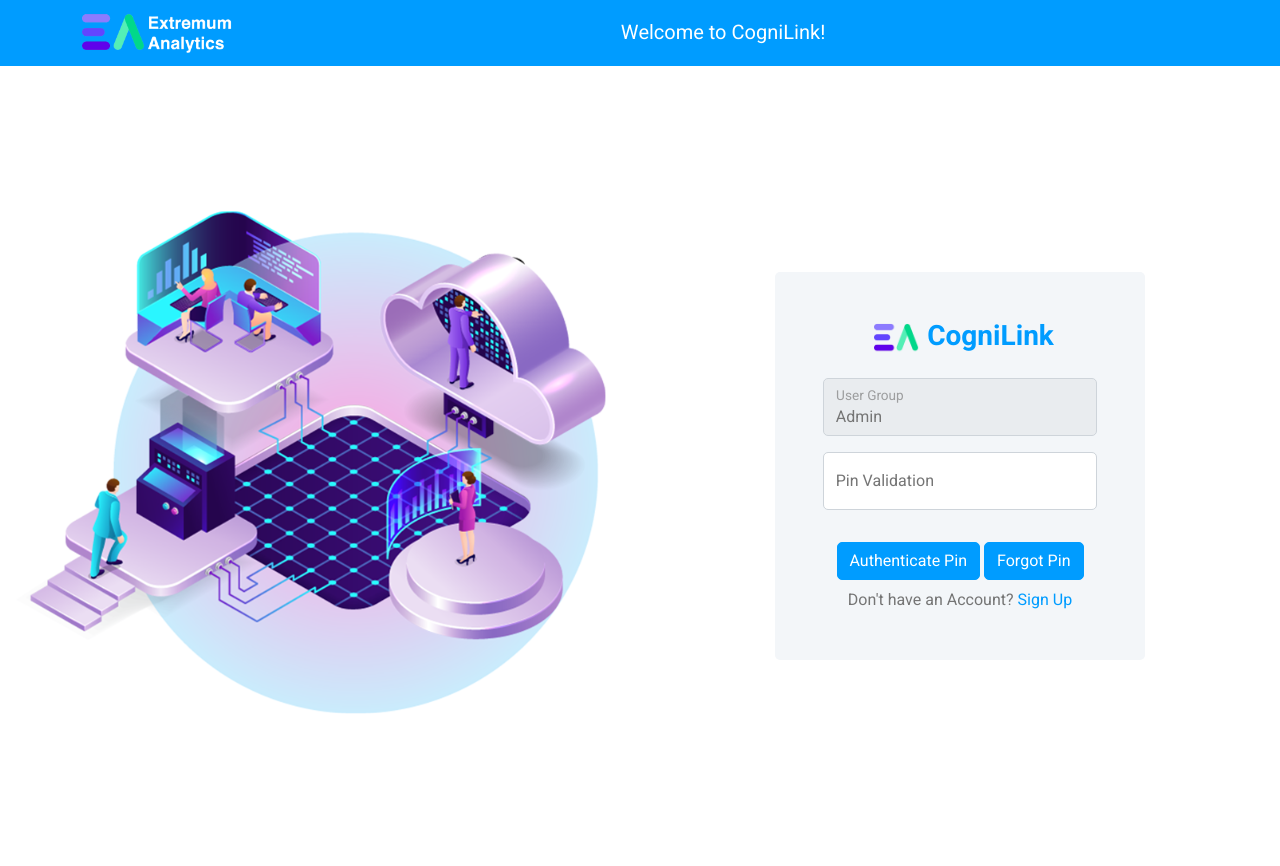
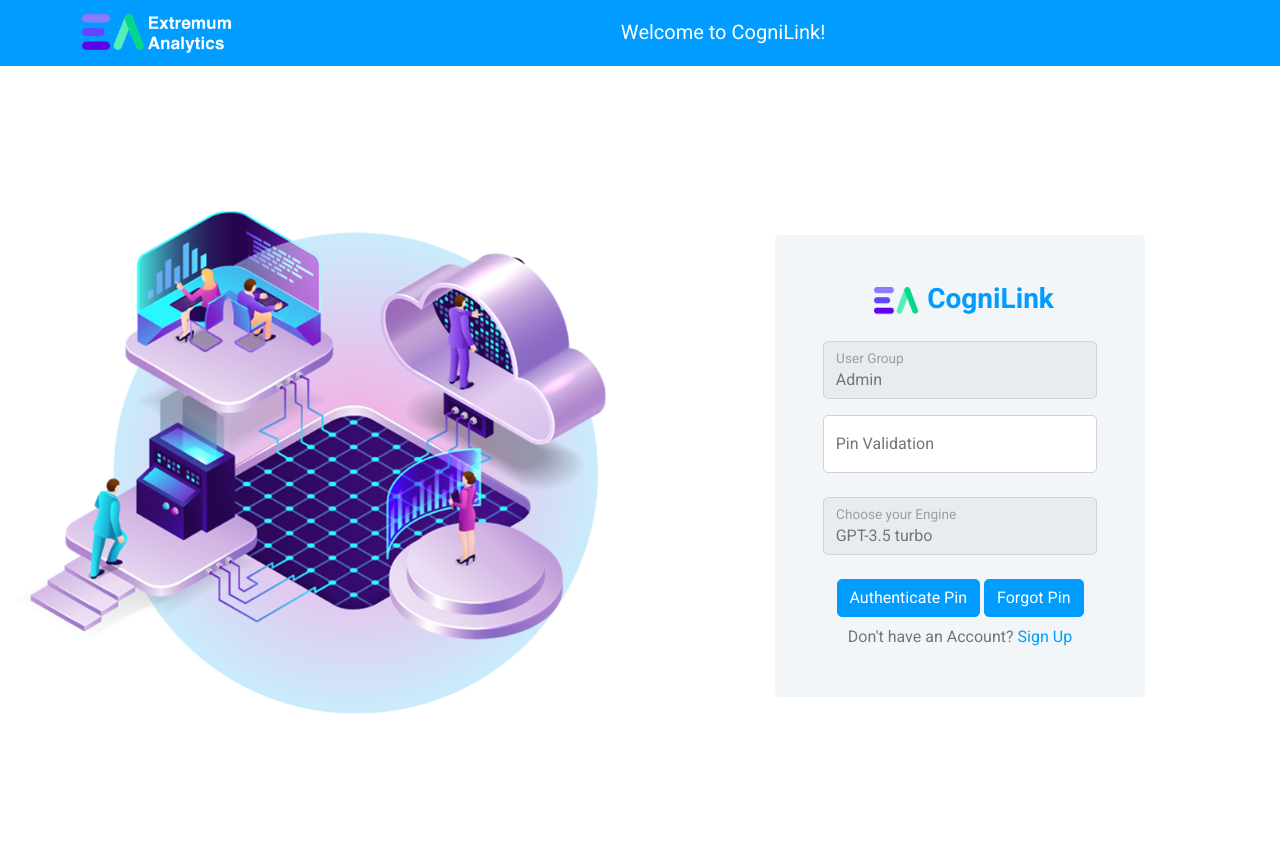
Before and after one commit to ExtremumAnalytics/Test_Load, a Flask app: page / in a window 1280 px wide. Run offline with Flask 3, Linux system fonts and the light colour scheme; parts of the project's set-up code (start-up, migrations or seed data) failed here and were passed over; some libraries are stand-ins or nearby versions.

Commit message:
add search engine feature

```diff
--- a/Templates/index.html
+++ b/Templates/index.html
@@ -93,6 +93,14 @@
                                 <input type="password" class="form-control" id="main_UserPin" placeholder="User Pin">
                                 <label for="floatingPassword">Pin Validation</label>
                             </div>
+                            <div class="form-floating mb-3">
+                                <select class="dropdown form-control" name="engine_menu">
+                                    <option value="GPT-3.5 turbo" name="engine_menu">GPT-3.5 turbo</option>
+                                    <option value="GPT-4" name="engine_menu">GPT-4</option>
+                                    <option value="GPT-4o" name="engine_menu">GPT-4o</option>
+                                </select>
+                                <label for="floatingInput">Choose your Engine</label>
+                            </div>
                             <div class="col-lg-12 d-flex justify-content-center mb-2">
                                 <div class="button-group mt-2">
                                     <button type="submit" id="submitButton" class="btn btn-primary mr-2">Authenticate Pin</button>
--- a/app.py
+++ b/app.py
@@ -89,16 +89,16 @@ import traceback
 import io
 
 # for default Azure account use only
-openapi_key = "OPENAI-API-KEY"
-KVUri = f"https://eavault.vault.azure.net/"
-credential = DefaultAzureCredential()
-client = SecretClient(vault_url=KVUri, credential=credential)
-retrieved_secret = client.get_secret(openapi_key)
-main_key = retrieved_secret.value
-
-# # for local use only
-# load_dotenv()
-# main_key = os.environ["Main_key"]
+# openapi_key = "OPENAI-API-KEY"
+# KVUri = f"https://eavault.vault.azure.net/"
+# credential = DefaultAzureCredential()
+# client = SecretClient(vault_url=KVUri, credential=credential)
+# retrieved_secret = client.get_secret(openapi_key)
+# main_key = retrieved_secret.value
+
+# for local use only
+load_dotenv()
+main_key = os.environ["Main_key"]
 
 # os.environ["OPENAI_API_TYPE"] s= "azure"
 # os.environ["OPENAI_API_BASE"] = "https://ea-openai.openai.azure.com/"
@@ -112,7 +112,6 @@ os.environ["OPENAI_API_KEY"] = main_key
 os.environ["OPENAI_API_VERSION"] = "2023-05-15"
 os.environ["AZURE_OPENAI_ENDPOINT"] = "https://ea-openai.openai.azure.com/"
 
-llm = AzureChatOpenAI(azure_deployment="gpt-35-turbo", model_name="gpt-4", temperature=0.50)
 embeddings = AzureOpenAIEmbeddings(azure_deployment='text-embedding')
 
 chunk_size = 8000
@@ -147,25 +146,39 @@ nltk.download('vader_lexicon')
 nltk.download('stopwords')
 nltk.download('punkt')
 
-# # blob storage use locally.
-# account_name = os.environ['account_name']
-# account_key = os.environ['account_key']
-# container_name = os.environ['container_name']
-# # Create a BlobServiceClient object
-# connection_string = f"DefaultEndpointsProtocol=https;AccountName={account_name};AccountKey={account_key};EndpointSuffix=core.windows.net"
-# blob_service_client = BlobServiceClient.from_connection_string(connection_string)
+# blob storage use locally.
+account_name = os.environ['account_name']
+account_key = os.environ['account_key']
+container_name = os.environ['container_name']
+# Create a BlobServiceClient object
+connection_string = f"DefaultEndpointsProtocol=https;AccountName={account_name};AccountKey={account_key};EndpointSuffix=core.windows.net"
+blob_service_client = BlobServiceClient.from_connection_string(connection_string)
+container_client = blob_service_client.get_container_client(container_name)
+
+
+# # for Azure server use only
+# account_name = "testcongnilink"
+# container_name = "congnilink-container"
+#
+# account_url = "https://testcongnilink.blob.core.windows.net"
+# default_credential = DefaultAzureCredential()
+#
+# blob_service_client = BlobServiceClient(account_url, credential=default_credential)
 # container_client = blob_service_client.get_container_client(container_name)
 
 
-# for Azure server use only
-account_name = "testcongnilink"
-container_name = "congnilink-container"
-
-account_url = "https://testcongnilink.blob.core.windows.net"
-default_credential = DefaultAzureCredential()
-
-blob_service_client = BlobServiceClient(account_url, credential=default_credential)
-container_client = blob_service_client.get_container_client(container_name)
+def set_model():
+    model = session.get('engine', 'gpt-4-0125-preview')  # Default to 'gpt-4-0125-preview'
+    if model == "GPT-3.5 turbo":
+        deployment_name = "gpt-35-turbo"
+    elif model == "GPT-4":
+        deployment_name = "gpt-4-0125-preview"
+    elif model == "GPT-4o":
+        deployment_name = ""
+    else:
+        deployment_name = "gpt-4-0125-preview"
+    return  deployment_name
+
 
 
 def create_or_pass_folder(container_client, session):
@@ -506,7 +519,10 @@ def get_vectostore(text_chunks):
 
 
 def get_conversation_chain(vectorstore):
-    llm = AzureChatOpenAI(azure_deployment="gpt-35-turbo")
+
+    # llm = AzureChatOpenAI(azure_deployment="gpt-35-turbo")
+    deployment_name=set_model()
+    llm = AzureChatOpenAI(azure_deployment=deployment_name)
 
     template = """Use the following pieces of context to answer the question at the end. If you don't know the answer,
     just say that you don't know, don't try to make up an answer. Use three sentences maximum. Keep the answer as concise as possible.
@@ -527,10 +543,14 @@ def get_conversation_chain(vectorstore):
 
 # Start Summarization section --------
 
-def custom_summary(docs, llm, custom_prompt, chain_type):
+def custom_summary(docs, custom_prompt, chain_type):
     custom_prompt = custom_prompt + """:\n {text}"""
     COMBINE_PROMPT = PromptTemplate(template=custom_prompt, input_variables=["text"])
     MAP_PROMPT = PromptTemplate(template="Summarize:\n{text}", input_variables=["text"])
+    model=session['engine']
+    deployment_name=set_model()
+    llm = AzureChatOpenAI(azure_deployment=deployment_name, model_name=model, temperature=0.50)
+
     if chain_type == "map_reduce":
         chain = load_summarize_chain(llm, chain_type=chain_type,
                                      map_prompt=MAP_PROMPT,
@@ -1055,6 +1075,9 @@ def home():
     if request.method == "POST":
         pin = request.form.get('authpin')
         group_user = request.form.get('Grp_usr')
+            # Select Engine
+        engine= request.form.get('engine')
+
         print(group_user, pin)
 
         # Map group_user to role_id (Admin=1, Guest=2, ML Engine=3)
@@ -1073,6 +1096,7 @@ def home():
             session.modified = True
             session['logged_in'] = True
             session['login_pin'] = user.login_pin
+            session['engine']=engine
             session['bar_chart_ss'] = {}
             session['over_all_readiness'] = 0
             session['total_success_rate'] = 0
@@ -1402,7 +1426,7 @@ def handle_summary_input(data):
                              for document in documents_list]
 
         for filename, document in flattened_entries:
-            summary = custom_summary(document, llm, custom_p, chain_type)
+            summary = custom_summary(document, custom_p, chain_type)
             key = f'{filename}--{counter}--'
             summary_dict = {'key': key, 'value': summary}
             summ.append(summary_dict)
@@ -1780,13 +1804,14 @@ def handle_eda_process(data):
         print("question----->", question)
         if question:
             logger.info("SocketIO Eda_Process Question received.")
+
+            deployment_name = set_model()
             llm = AzureOpenAI(
-                deployment_name="gpt-4-0125-preview",
+                deployment_name=deployment_name,
                 api_key=main_key,
                 azure_endpoint="https://ea-openai.openai.azure.com/",
                 api_version="2023-05-15"
             )
-
             agent = Agent(df, config={
                 "llm": llm,
                 "save_charts": True,
--- a/static/js/Authpin.js
+++ b/static/js/Authpin.js
@@ -6,10 +6,14 @@ document.getElementById("submitButton").addEventListener("click", function (even
     var pin = document.getElementById("main_UserPin").value;
     localStorage.setItem('pin', pin);
     var guser = document.querySelector('[name="user_roles"]').value;
+    var engine = document.querySelector('[name="engine_menu"]').value; // Get the selected engine
+
 
     var formData = new FormData();
     formData.append('authpin', pin);
     formData.append('Grp_usr', guser);
+    formData.append('engine', engine); // Include the engine in the FormData
+
 
     // Perform an AJAX request
     fetch('/', {
--- a/static/js/path_dd.js
+++ b/static/js/path_dd.js
@@ -307,7 +307,7 @@ function updateTable(searchTerm) {
 
                 row += '</td>' +
                     '<td class="action-links">' +
-                    '<a href="' + blob.url + '">Download</a> </td>' +
+                    '<a href="' + blob.url + '" download="' + name + '">Download</a> </td>' +
                     '<td><a href="javascript:void(0);" onclick="deleteFile(\'' + blob.name + '\')" style="color: var(--primary);">Delete</a>' +
                     '</td>' +
                     // '<td><input type="checkbox" name="selected_blob" value="' + blob.name + '"></td>' +
```
Also changed, not shown: static/login/akash123/wordcloud.png (added), 6 other files.
